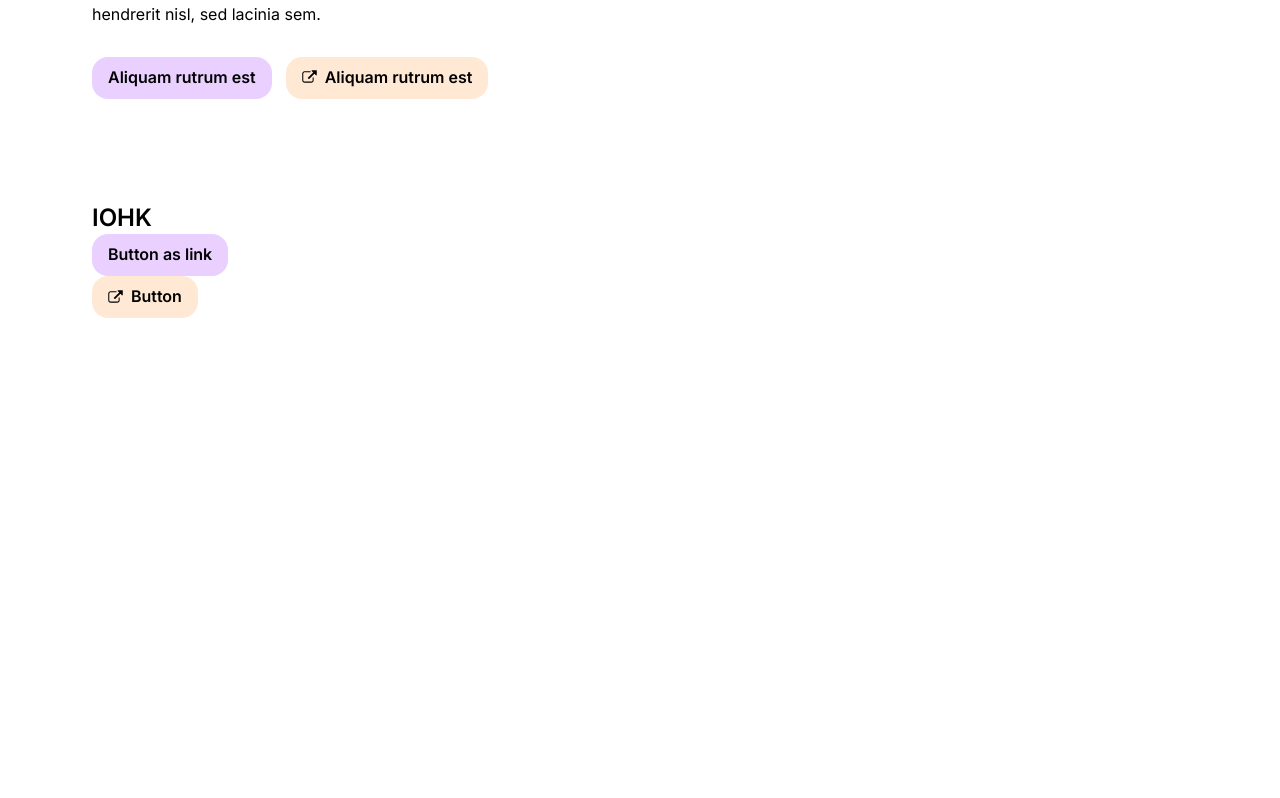
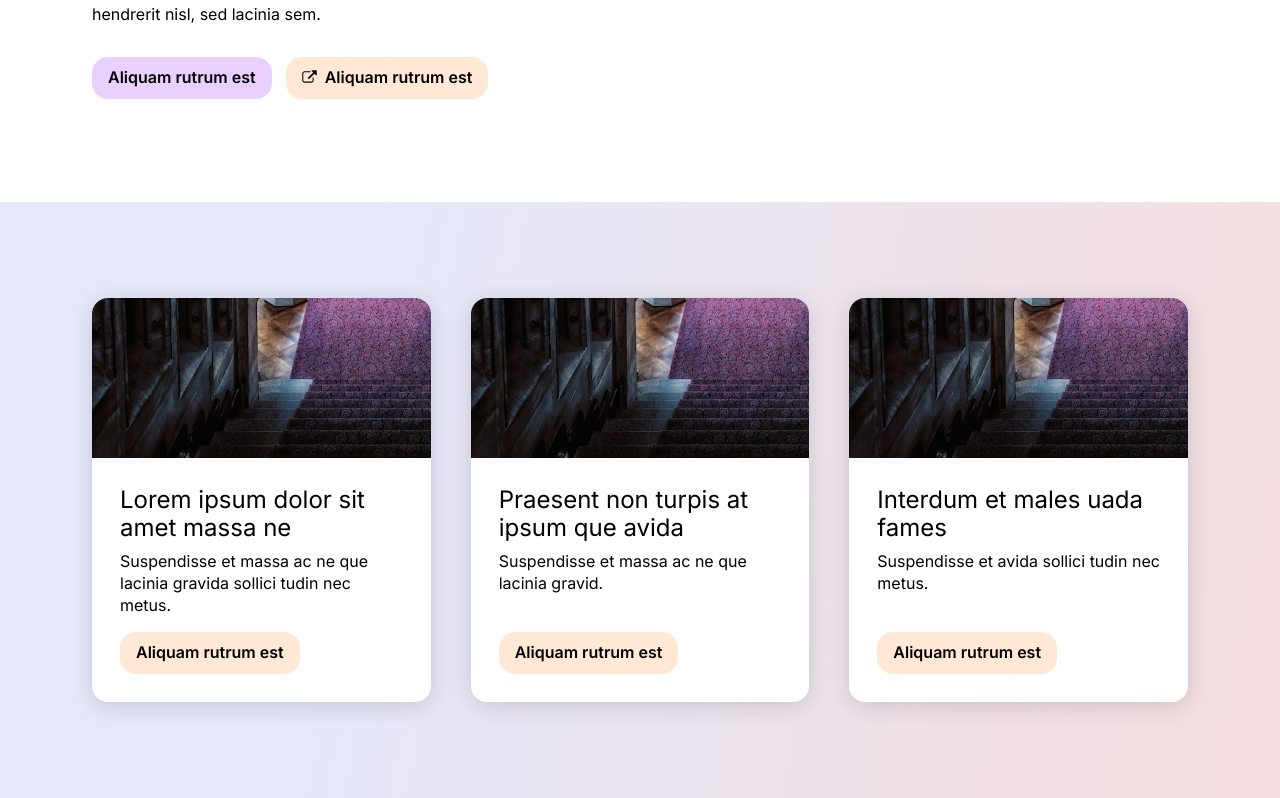
Before and after one commit to leandrodalmolin/iohk, a Next.js app: page / in a window 1280 px wide. Shown: the part 390-1188 px from the top of the page. Before the commit the page ends 800 px from the top, so only its background shows below. Built offline with nearby package versions, Linux system fonts and the light colour scheme.

Commit message:
Implement featured cards

```diff
--- a/src/app/page.tsx
+++ b/src/app/page.tsx
@@ -1,20 +1,11 @@
-import { Button, ExternalLinkIcon, Hero, Wrapper } from '@/components'
-import { MOCKED_HERO } from '@/store'
+import { FeaturedCards, Hero } from '@/components'
+import { MOCKED_CARDS, MOCKED_HERO } from '@/store'
 
 export default function Home() {
   return (
     <main>
       <Hero {...MOCKED_HERO} />
-      <Wrapper>
-        <h1 className="text-2xl font-semibold">IOHK</h1>
-        <Button asChild>
-          <a href="#">Button as link</a>
-        </Button>
-        <br />
-        <Button variant="secondary" icon={<ExternalLinkIcon />}>
-          Button
-        </Button>
-      </Wrapper>
+      <FeaturedCards cards={MOCKED_CARDS} />
     </main>
   )
 }
--- /dev/null
+++ b/src/components/card/card.tsx
@@ -0,0 +1,42 @@
+import Link from 'next/link'
+import Image from 'next/image'
+import { twMerge } from 'tailwind-merge'
+import { Button } from '@/components'
+import { CardProps } from './card.types'
+
+export function Card({
+  as: Comp = 'div',
+  className = '',
+  cta,
+  heading,
+  image,
+  text,
+}: CardProps) {
+  const cardStyles = twMerge(
+    'shadow-default overflow-hidden rounded-2xl bg-white flex flex-col',
+    'motion-safe:md:hover:-translate-y-2 transition-transform duration-500',
+    className,
+  )
+
+  return (
+    <Comp className={cardStyles}>
+      <Image
+        className="max-h-40 w-full object-cover object-bottom"
+        src={image.src}
+        alt={image.alt}
+        placeholder="blur"
+      />
+      <div className="flex flex-1 flex-col justify-between gap-4 p-7">
+        <div className="flex flex-col gap-2">
+          <h3 className="text-2xl leading-7">{heading}</h3>
+          <p className="leading-snug">{text}</p>
+        </div>
+        <div>
+          <Button variant="secondary" asChild>
+            <Link href={cta.href}>{cta.text}</Link>
+          </Button>
+        </div>
+      </div>
+    </Comp>
+  )
+}
--- /dev/null
+++ b/src/components/card/card.types.ts
@@ -0,0 +1,20 @@
+import { StaticImageData } from 'next/image'
+
+export type CardType = {
+  id: string
+  heading: string
+  text: string
+  cta: {
+    text: string
+    href: string
+  }
+  image: {
+    src: StaticImageData
+    alt: string
+  }
+}
+
+export type CardProps = Omit<CardType, 'id'> & {
+  as?: React.ElementType
+  className?: string
+}
--- /dev/null
+++ b/src/components/featured-cards/featured-cards.tsx
@@ -0,0 +1,16 @@
+import { Card, Wrapper } from '@/components'
+import { FeaturedCardsProps } from './featured-cards.types'
+
+export function FeaturedCards({ cards }: FeaturedCardsProps) {
+  return (
+    <section className="bg-brand-gradient py-16 md:py-24">
+      <Wrapper as="div">
+        <ul className="flex flex-col gap-8 md:flex-row lg:gap-10">
+          {cards.map((card) => (
+            <Card as="li" key={card.id} className="w-full md:w-1/3" {...card} />
+          ))}
+        </ul>
+      </Wrapper>
+    </section>
+  )
+}
--- /dev/null
+++ b/src/components/featured-cards/featured-cards.types.ts
@@ -0,0 +1,5 @@
+import { CardType } from '@/components'
+
+export interface FeaturedCardsProps {
+  cards: CardType[]
+}
--- a/src/components/index.ts
+++ b/src/components/index.ts
@@ -1,4 +1,7 @@
 export * from './button/button'
+export * from './card/card'
+export * from './card/card.types'
 export * from './external-link-icon/external-link-icon'
+export * from './featured-cards/featured-cards'
 export * from './hero/hero'
 export * from './wrapper/wrapper'
--- a/src/store/index.ts
+++ b/src/store/index.ts
@@ -1 +1,2 @@
+export * from './mocked-cards'
 export * from './mocked-hero'
--- /dev/null
+++ b/src/store/mocked-cards.ts
@@ -0,0 +1,43 @@
+import cardImage from '@/assets/card.jpg'
+
+export const MOCKED_CARDS = [
+  {
+    id: 'card-1',
+    heading: 'Lorem ipsum dolor sit amet massa ne',
+    text: 'Suspendisse et massa ac ne que lacinia gravida sollici tudin nec metus.',
+    cta: {
+      text: 'Aliquam rutrum est',
+      href: '#',
+    },
+    image: {
+      src: cardImage,
+      alt: 'alt text 1',
+    },
+  },
+  {
+    id: 'card-2',
+    heading: 'Praesent non turpis at ipsum que avida',
+    text: 'Suspendisse et massa ac ne que lacinia gravid.',
+    cta: {
+      text: 'Aliquam rutrum est',
+      href: '#',
+    },
+    image: {
+      src: cardImage,
+      alt: 'alt text 2',
+    },
+  },
+  {
+    id: 'card-3',
+    heading: 'Interdum et males uada fames',
+    text: 'Suspendisse et avida sollici tudin nec metus.',
+    cta: {
+      text: 'Aliquam rutrum est',
+      href: '#',
+    },
+    image: {
+      src: cardImage,
+      alt: 'alt text 3',
+    },
+  },
+]
```
Also changed, not shown: src/assets/card.jpg (added).
